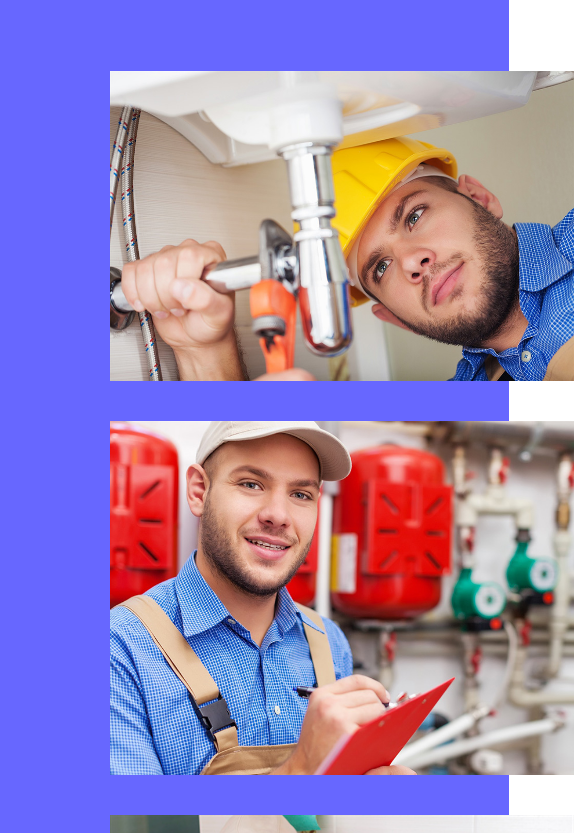
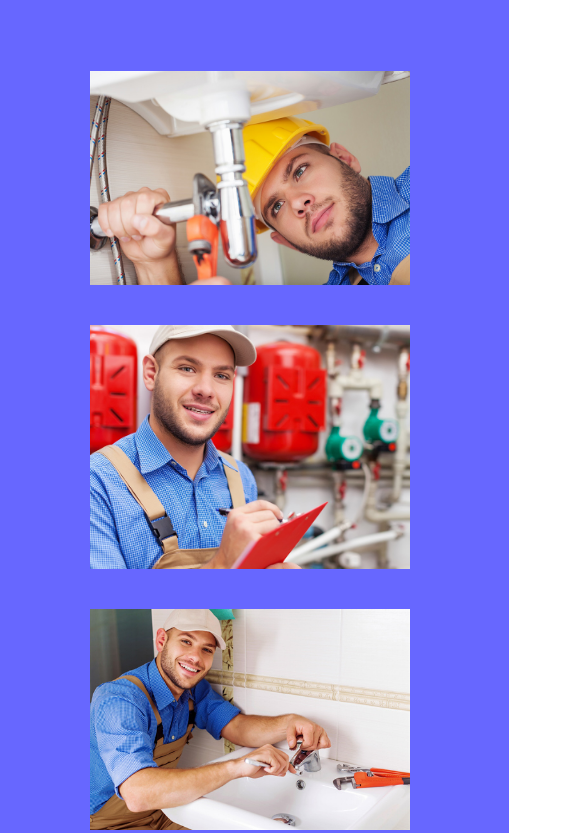
Before and after one commit to Regalcoder/activity-7-kode-camp, a plain HTML site: page index.html in a window 390 px wide. Shown: the part 5067-5900 px from the top of the page, 574 px wide, since content can reach past the window. Drawn offline with Linux system fonts and the light colour scheme.

Commit message:
Update style.css

```diff
--- a/style.css
+++ b/style.css
@@ -834,9 +834,9 @@ padding-left: 140px;
         padding-left: 70px;
     }
     .img-size {
-        width: 29rem;
+        width: 20rem;
         height: auto;
-        padding-left: 40px;
+        padding-left: 20px;
     }
 
 
```
